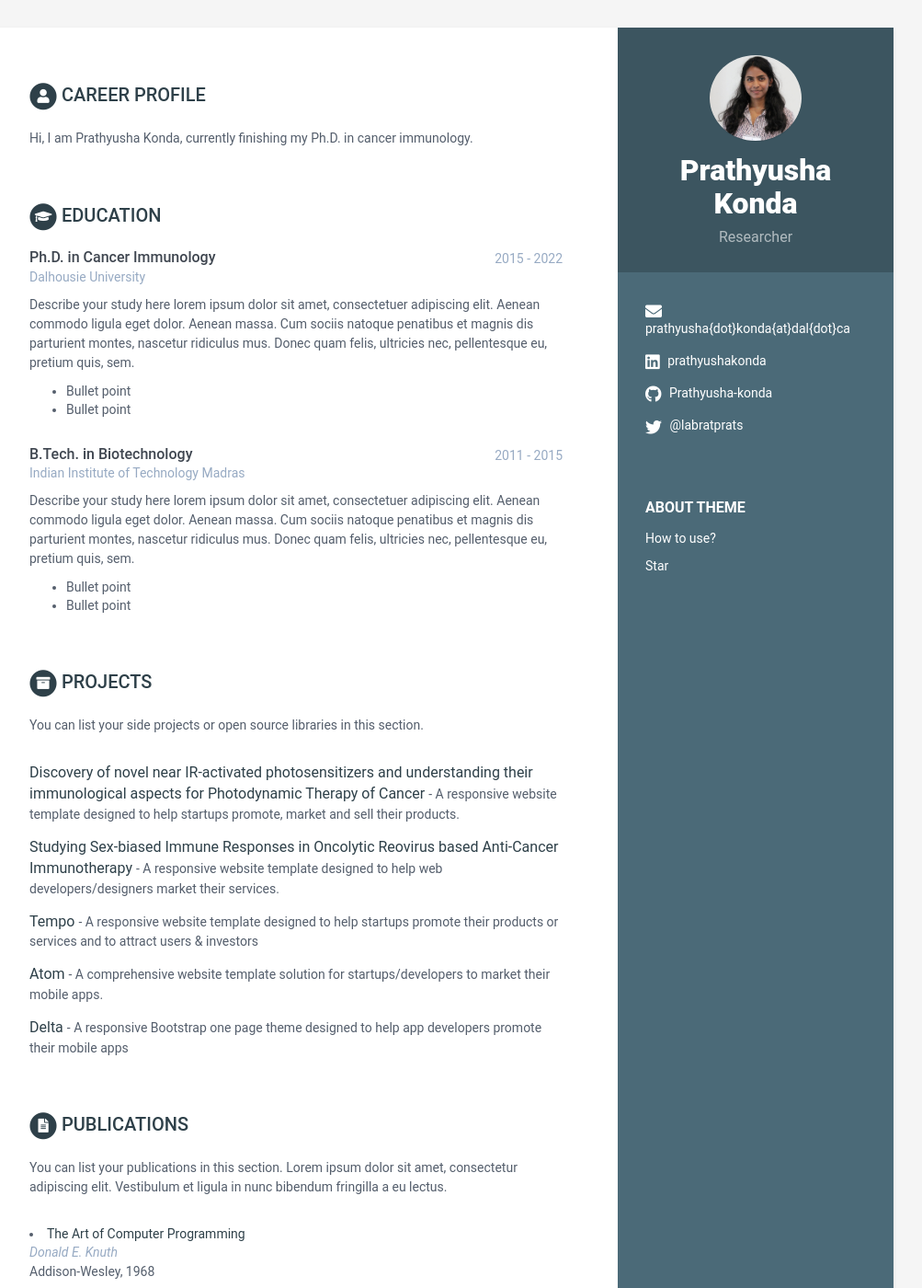
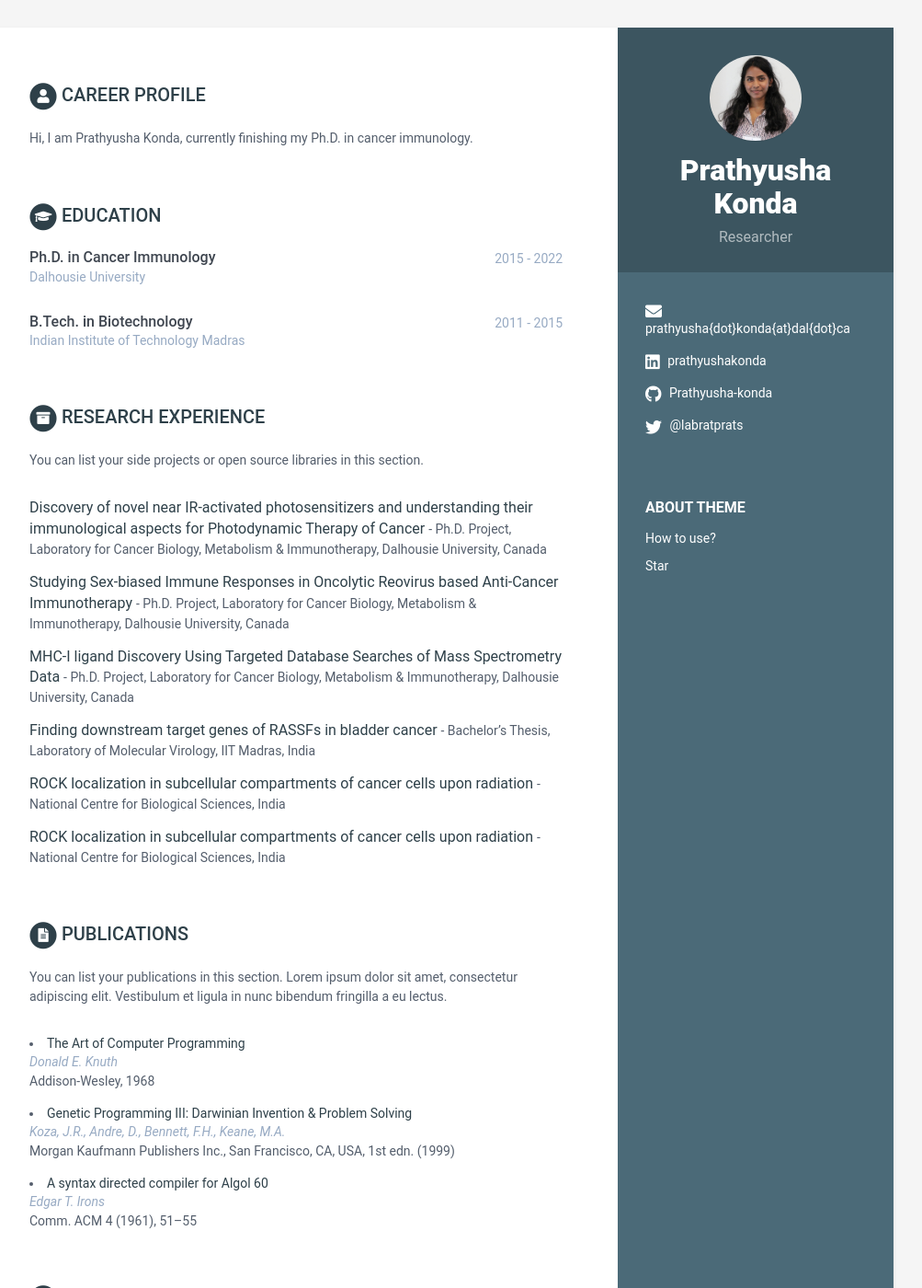
Before and after one commit to Prathyusha-konda/Website, a Jekyll site: the page built from index.html, in a window 1280 px wide and 1400 px high. Shown: the whole window at 92% size, without its empty margins (168-1171 px from the left). Built offline with Jekyll 4.4.1, drawn with Linux system fonts in a browser that asks for light colours.

Commit message:
Update data.yml

```diff
--- a/_data/data.yml
+++ b/_data/data.yml
@@ -27,51 +27,35 @@ education:
     - degree: Ph.D. in Cancer Immunology
       university: Dalhousie University
       time: 2015 - 2022
-      details: |
-        Describe your study here lorem ipsum dolor sit amet, consectetuer
-        adipiscing elit. Aenean commodo ligula eget dolor. Aenean massa. Cum
-        sociis natoque penatibus et magnis dis parturient montes, nascetur
-        ridiculus mus. Donec quam felis, ultricies nec, pellentesque eu,
-        pretium quis, sem.
-          - Bullet point
-          - Bullet point
+
     - degree: B.Tech. in Biotechnology
       university: Indian Institute of Technology Madras
       time: 2011 - 2015
-      details: |
-        Describe your study here lorem ipsum dolor sit amet, consectetuer
-        adipiscing elit. Aenean commodo ligula eget dolor. Aenean massa. Cum
-        sociis natoque penatibus et magnis dis parturient montes, nascetur
-        ridiculus mus. Donec quam felis, ultricies nec, pellentesque eu,
-        pretium quis, sem.
-          - Bullet point
-          - Bullet point
 
 projects:
-    title: Projects
+    title: RESEARCH EXPERIENCE
     intro: >
       You can list your side projects or open source libraries in this
       section.
     assignments:
       - title: Discovery of novel near IR-activated photosensitizers and understanding their immunological aspects for Photodynamic Therapy of Cancer
-        link: "#hook"
-        tagline: "A responsive website template designed to help startups promote, market and sell their products."
+        tagline: "Ph.D. Project, Laboratory for Cancer Biology, Metabolism & Immunotherapy, Dalhousie University, Canada"
 
       - title: Studying Sex-biased Immune Responses in Oncolytic Reovirus based Anti-Cancer Immunotherapy
-        link: "#"
-        tagline: "A responsive website template designed to help web developers/designers market their services."
+        tagline: "Ph.D. Project, Laboratory for Cancer Biology, Metabolism & Immunotherapy, Dalhousie University, Canada"
 
-      - title: Tempo
-        link: "#"
-        tagline: "A responsive website template designed to help startups promote their products or services and to attract users &amp; investors"
+      - title: MHC-I ligand Discovery Using Targeted Database Searches of Mass Spectrometry Data
+        tagline: "Ph.D. Project, Laboratory for Cancer Biology, Metabolism & Immunotherapy, Dalhousie University, Canada"
 
-      - title: Atom
-        link: "#"
-        tagline: "A comprehensive website template solution for startups/developers to market their mobile apps."
+      - title: Finding downstream target genes of RASSFs in bladder cancer
+        tagline: "Bachelor’s Thesis, Laboratory of Molecular Virology, IIT Madras, India "
 
-      - title: Delta
-        link: "#"
-        tagline: "A responsive Bootstrap one page theme designed to help app developers promote their mobile apps"
+      - title: ROCK localization in subcellular compartments of cancer cells upon radiation
+        tagline: "National Centre for Biological Sciences, India"
+
+      - title: ROCK localization in subcellular compartments of cancer cells upon radiation
+        tagline: "National Centre for Biological Sciences, India"
+
 
 publications:
     title: Publications
```
